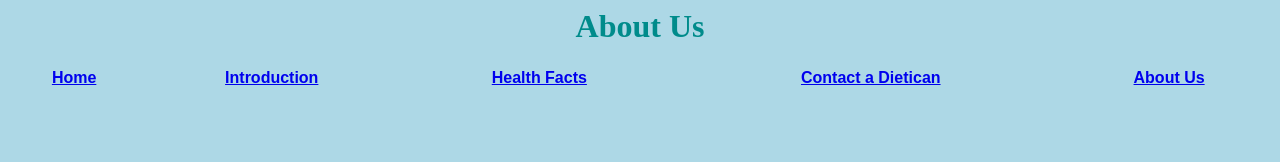
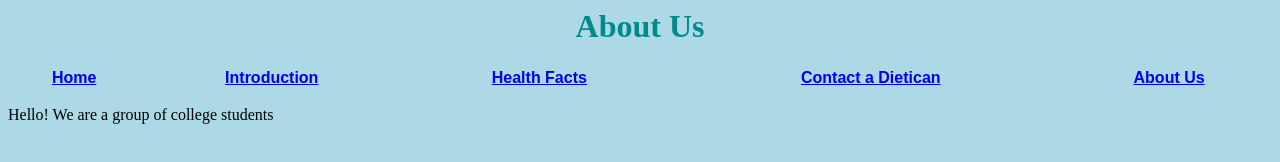
Before and after one commit to LynnnnnK/LynnnnnK.github.io, a plain HTML site: page aboutus.html in a window 1280 px wide. Drawn offline with Linux system fonts and the light colour scheme.

```diff
--- a/aboutus.html
+++ b/aboutus.html
@@ -30,5 +30,10 @@
                     </tr>
             </table>
         </div>
+        <div class="intro">
+            <p>
+                Hello! We are a group of college students
+            </p>
+        </div>
     </body>
 </html>
```
Also changed, not shown: home.html (+0 -3 lines), 1 other file.
